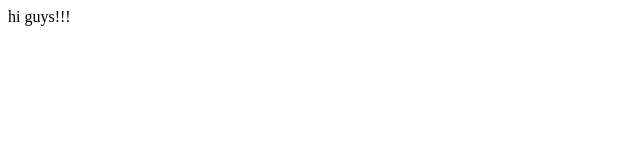
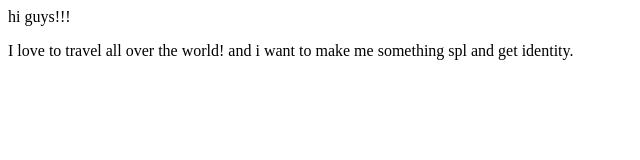
Before and after one commit to PraveenaKunchapu/balu-Day-4, a plain HTML site: page index.html in a window 1280 px wide. Shown: the whole page, without its empty margins (0-640 px from the left). Drawn offline with Linux system fonts and the light colour scheme.

Commit message:
add para

```diff
--- a/index.html
+++ b/index.html
@@ -1,4 +1,5 @@
 <html>
     <head>hi guys!!!</head>
+    <p>I love to travel all over the world! and i want to make me something spl and get identity.</p>
 
 </html>
```
